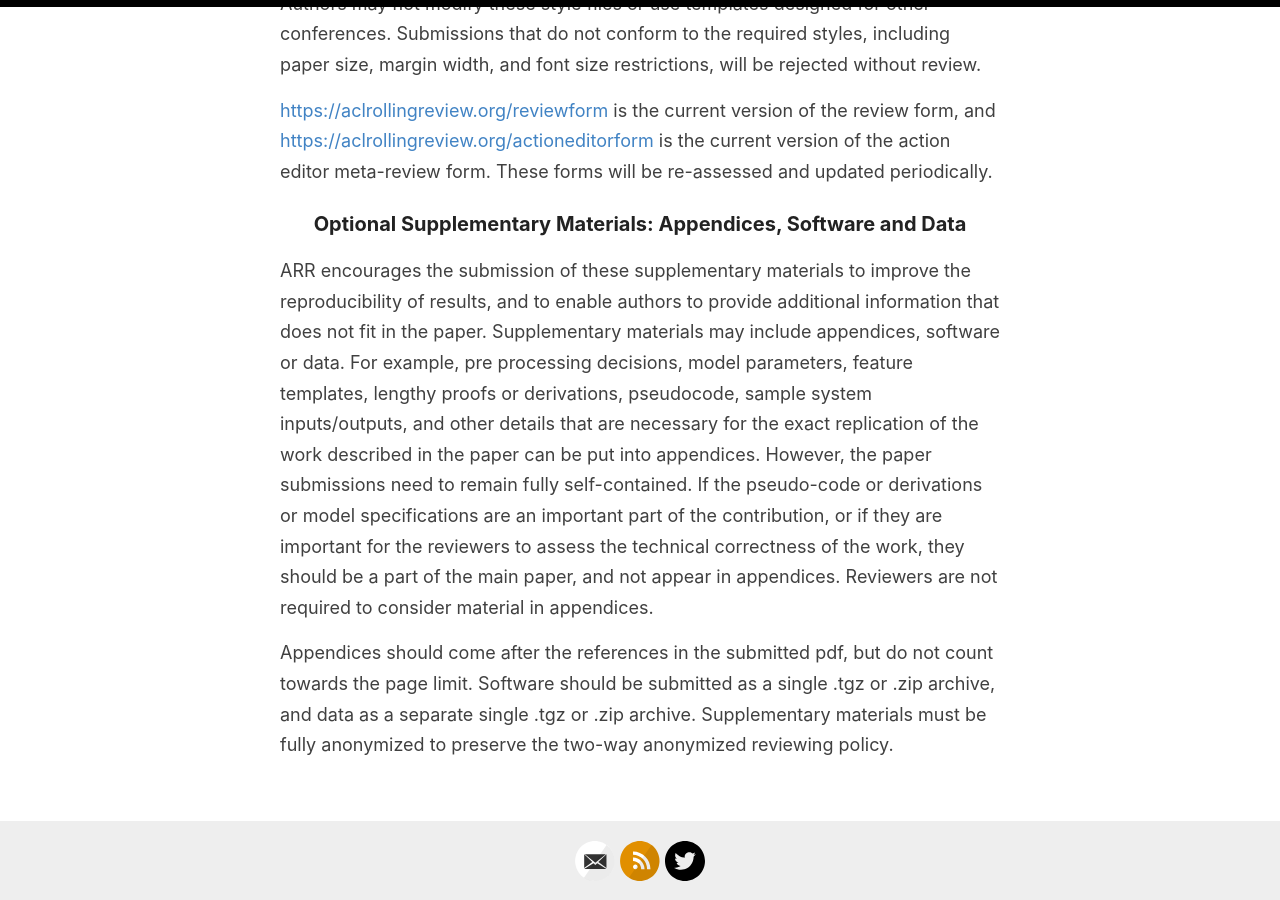
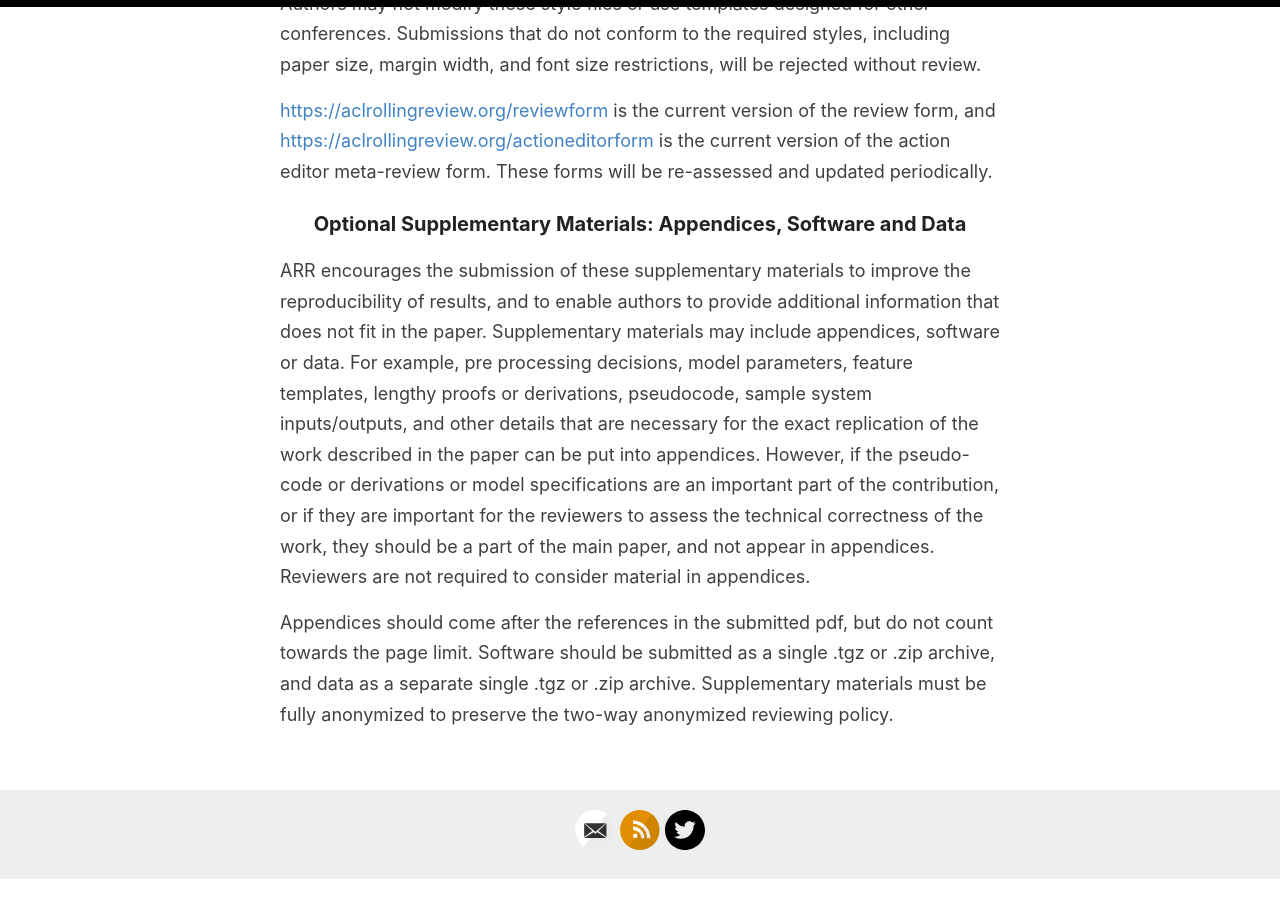
Before and after one commit to amitmerchant1990/reverie, a Jekyll site: the page built from cfp.md, in a window 1280 px wide and 900 px high, scrolled down 5447 px. Built offline with Jekyll 4.4.1, drawn with Linux system fonts in a browser that asks for light colours.

Commit message:
Update cfp.md

```diff
--- a/cfp.md
+++ b/cfp.md
@@ -114,6 +114,6 @@
 
 ### Optional Supplementary Materials: Appendices, Software and Data
 
-ARR encourages the submission of these supplementary materials to improve the reproducibility of results, and to enable authors to provide additional information that does not fit in the paper. Supplementary materials may include appendices, software or data. For example, pre processing  decisions, model parameters, feature templates, lengthy proofs or derivations, pseudocode, sample system inputs/outputs, and other details that are necessary for the exact replication of the work described in the paper can be put into appendices. However, the paper submissions need to remain fully self-contained. If the pseudo-code or derivations or model specifications are an important part of the contribution, or if they are important for the reviewers to assess the technical correctness of the work, they should be a part of the main paper, and not appear in appendices. Reviewers are not required to consider material in appendices.
+ARR encourages the submission of these supplementary materials to improve the reproducibility of results, and to enable authors to provide additional information that does not fit in the paper. Supplementary materials may include appendices, software or data. For example, pre processing  decisions, model parameters, feature templates, lengthy proofs or derivations, pseudocode, sample system inputs/outputs, and other details that are necessary for the exact replication of the work described in the paper can be put into appendices. However, if the pseudo-code or derivations or model specifications are an important part of the contribution, or if they are important for the reviewers to assess the technical correctness of the work, they should be a part of the main paper, and not appear in appendices. Reviewers are not required to consider material in appendices.
 
 Appendices should come after the references in the submitted pdf, but do not count towards the page limit. Software should be submitted as a single .tgz or .zip archive, and data as a separate single .tgz or .zip archive. Supplementary materials must be fully anonymized to preserve the two-way anonymized reviewing policy.
```
